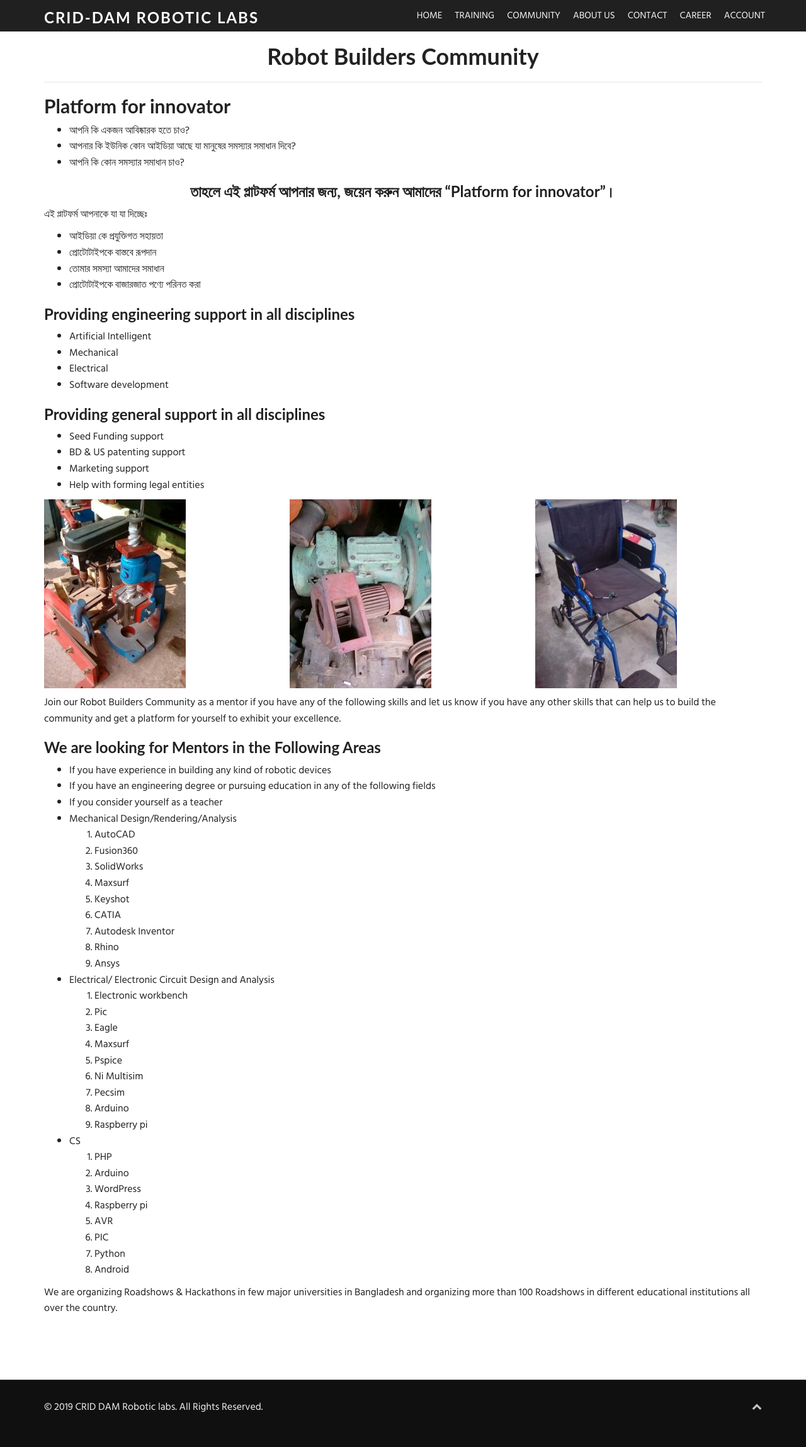
After one commit to mortuzacrid/CRID, a PHP site: page /rbcommunity.php in a window 1280 px wide. The commit adds this page. Shown: the whole page at 63% size. Run offline with PHP 8.4, Linux system fonts and the light colour scheme.

Commit message:
Added Robot Builders Community Page

```diff
--- a/inc/navbar.php
+++ b/inc/navbar.php
@@ -11,7 +11,7 @@
             <ul class="nav navbar-nav navbar-right">
                 <li><a href="/">Home</a></li>
                 <li><a href="http://criddam.com/training/">Training</a></li>
-                <li><a href="http://criddam.com/robot-builders-community/">Community</a></li>
+                <li><a href="rbcommunity.php">Community</a></li>
                 <li><a href="aboutus.php">About Us</a></li>
                 <li><a href="http://criddam.com/contact-us/">Contact</a></li>
                 <li><a href="http://criddam.com/jobs/">Career</a></li>
--- /dev/null
+++ b/rbcommunity.php
@@ -0,0 +1,112 @@
+<?php
+    include 'inc/header.php';
+    include 'inc/navbar.php';
+?>
+
+
+    <section class="container about-section animation bounceIn">
+        <h1 class="animated text-center">Robot Builders Community</h1>
+        <hr>
+        <div>
+            <h2>Platform for innovator</h2>
+
+            <ul>
+                <li>আপনি কি একজন আবিষ্কারক হতে চাও?</li>
+                <li>আপনার কি ইউনিক কোন আইডিয়া আছে যা মানুষের সমস্যার সমাধান দিবে?</li>
+                <li>আপনি কি কোন সমস্যার সমাধান চাও?</li>
+            </ul>
+
+            <h3 class="text-center">তাহলে এই প্লাটফর্ম আপনার জন্য,  জয়েন করুন আমাদের “Platform for innovator”।</h3>
+
+            <p>এই প্লাটফর্ম আপনাকে যা যা দিচ্ছেঃ</p>
+
+            <ul>
+                <li>আইডিয়া কে প্রযুক্তিগত সহায়তা</li>
+                <li>প্রোটোটাইপকে বাস্তবে রূপদান</li>
+                <li>তোমার সমস্যা আমাদের সমাধান</li>
+                <li>প্রোটোটাইপকে বাজারজাত পণ্যে পরিনত করা</li>
+            </ul>
+
+            <h3>Providing engineering support in all disciplines</h3>
+
+            <ul>
+                <li>Artificial Intelligent</li>
+                <li>Mechanical</li>
+                <li>Electrical</li>
+                <li>Software development</li>
+            </ul>
+
+            <h3>Providing general support in all disciplines</h3>
+
+            <ul>
+                <li>Seed Funding support</li>
+                <li>BD & US patenting  support</li>
+                <li>Marketing  support</li>
+                <li>Help with forming legal entities</li>
+            </ul>
+
+            <div class="row">
+                <div class="col-md-4 ">
+                    <a href="images/rbc/1.jpg" data-lightbox="image-1"><img class="img-responsive text-center" src="images/rbc/1.jpg" alt="Paper Cut Image"></a>
+                </div>
+                <div class="col-md-4">
+                    <a href="images/rbc/2.jpg" data-lightbox="image-2"><img class="img-responsive" src="images/rbc/2.jpg" alt="Paper Cut Image"></a>
+                </div>
+                <div class="col-md-4">
+                    <a href="images/rbc/3.jpg" data-lightbox="image-3"><img class="img-responsive" src="images/rbc/3.jpg" alt="Paper Cut Image"></a>
+                </div>
+            </div>
+
+            <p>Join our Robot Builders Community as a mentor if you have any of the following skills and let us know if you have any other skills that can help us to build the community and get a platform for yourself to exhibit your excellence.</p>
+
+            <h3>We are looking for Mentors in the Following Areas</h3>
+
+            <ul>
+                <li>If you have experience in building any kind of robotic devices</li>
+                <li>If you have an engineering degree or pursuing education in any of the following fields</li>
+                <li>If you consider yourself as a teacher</li>
+                <li>Mechanical Design/Rendering/Analysis</li>
+                <ol>
+                    <li>AutoCAD</li>
+                    <li>Fusion360</li>
+                    <li>SolidWorks</li>
+                    <li>Maxsurf</li>
+                    <li>Keyshot</li>
+                    <li>CATIA</li>
+                    <li>Autodesk Inventor</li>
+                    <li>Rhino</li>
+                    <li>Ansys</li>
+                </ol>
+                <li>Electrical/ Electronic Circuit Design and Analysis</li>
+                <ol>
+                    <li>Electronic workbench</li>
+                    <li>Pic</li>
+                    <li>Eagle</li>
+                    <li>Maxsurf</li>
+                    <li>Pspice</li>
+                    <li>Ni Multisim</li>
+                    <li>Pecsim</li>
+                    <li>Arduino</li>
+                    <li>Raspberry pi</li>
+                </ol>
+                <li>CS</li>
+                <ol>
+                    <li>PHP</li>
+                    <li>Arduino</li>
+                    <li>WordPress</li>
+                    <li>Raspberry pi</li>
+                    <li>AVR</li>
+                    <li>PIC</li>
+                    <li>Python</li>
+                    <li>Android</li>
+                </ol>
+            </ul>
+
+            <p>We are organizing Roadshows & Hackathons in few major universities in Bangladesh and organizing more than 100 Roadshows in different educational institutions all over the country.</p>
+
+
+        </div>
+    </section>
+
+
+<?php include 'inc/footer.php'; ?>
```
Also changed, not shown: images/rbc/1.jpg (added), images/rbc/2.jpg (added), images/rbc/3.jpg (added).
